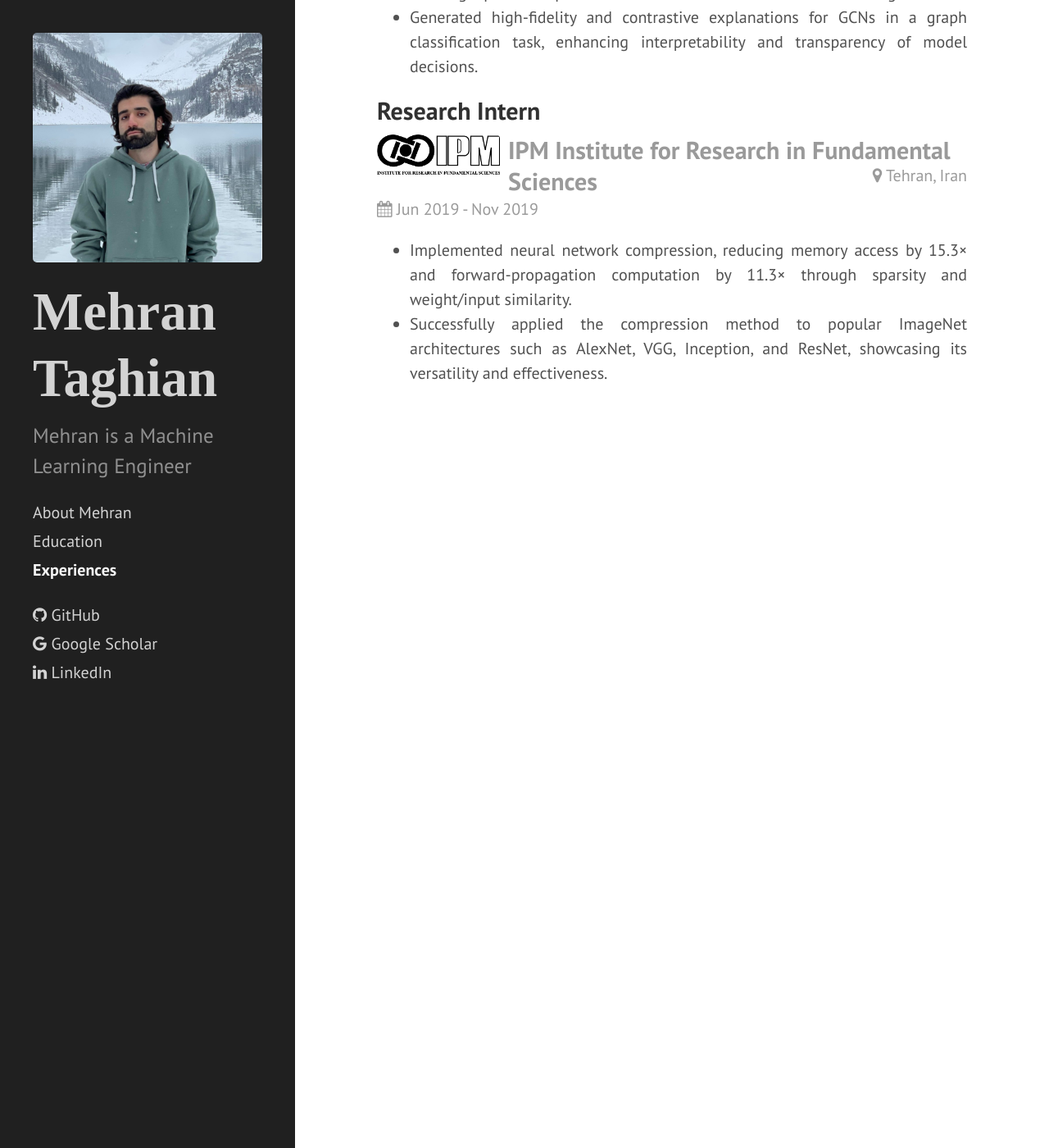
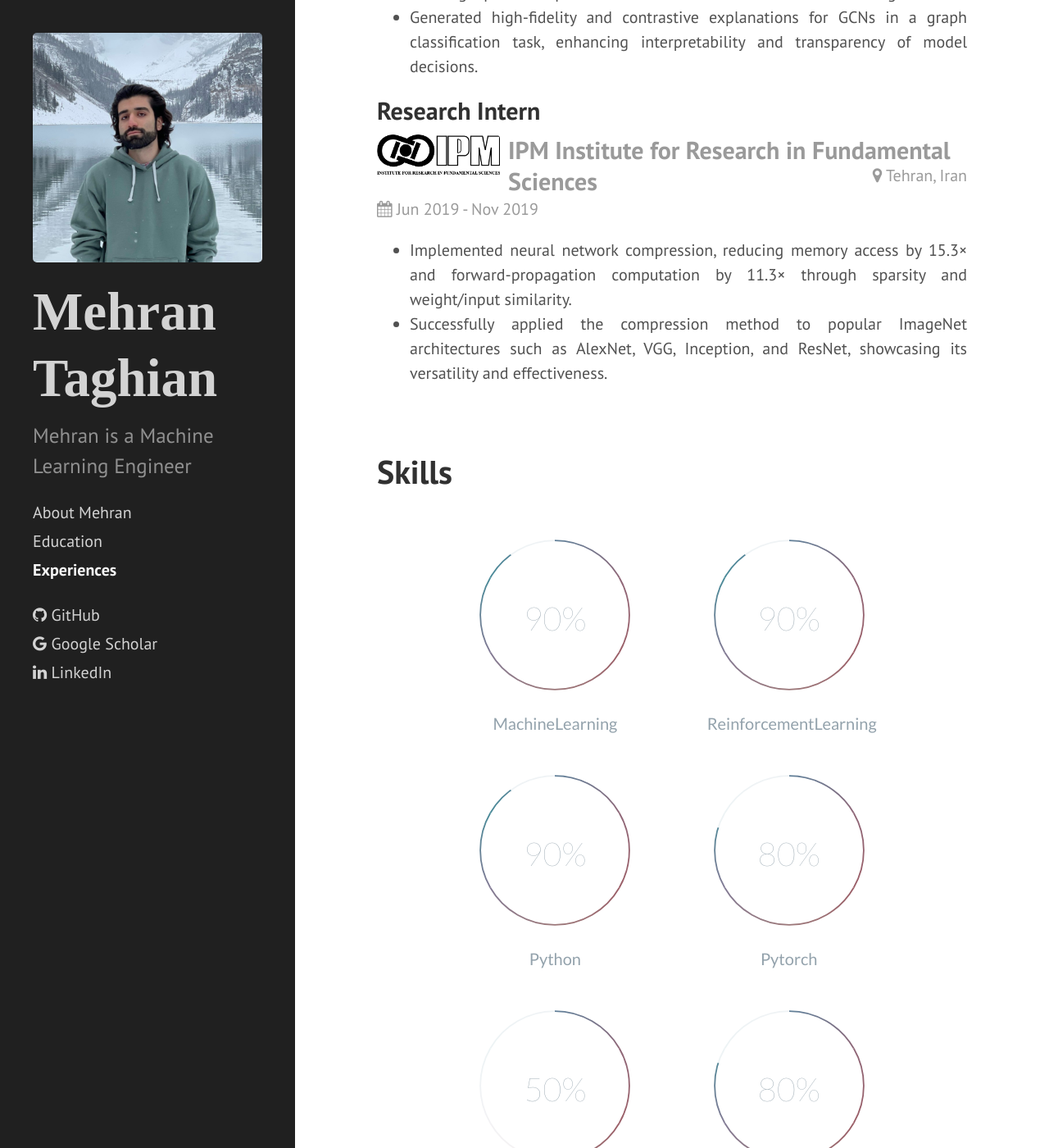
Before and after one commit to MehranTaghian/mehrantaghian.github.io, a Jekyll site: the page built from docs/index.html, in a window 1280 px wide and 1400 px high, scrolled down 3365 px. Shown: the whole window at 82% size. Built offline with Jekyll 4.4.1, drawn with Linux system fonts in a browser that asks for light colours; the list of posts is cut into pages by our own code.

Commit message:
skill bars added

```diff
--- a/docs/_includes/head.html
+++ b/docs/_includes/head.html
@@ -18,6 +18,7 @@
   <link rel="stylesheet" href="{{ '/' | relative_url }}public/css/poole.css">
   <link rel="stylesheet" href="{{ '/' | relative_url }}public/css/syntax.css">
   <link rel="stylesheet" href="{{ '/' | relative_url }}public/css/hyde.css">
+  <link rel="stylesheet" href="{{ '/' | relative_url }}public/css/progress.css">
   <link rel="stylesheet" href="http://fonts.googleapis.com/css?family=PT+Sans:400,400italic,700|Abril+Fatface">
 
   <script src="{{ '/' | relative_url }}public/js/local_script.js"></script>
--- a/docs/index.html
+++ b/docs/index.html
@@ -36,6 +36,67 @@ title: Home
 </div>
 
 
+<h1>Skills</h1>
+
+<!-- Link: https://niemvuilaptrinh.medium.com/how-to-create-skill-bar-and-15-progress-bar-css-javascript-2021-bdcb1d24d7c5 -->
+<!--  Container  -->
+<ul class="progress">
+  {{% for skill in site.data.skills%}}
+  <!--  Item  -->
+  {% for skill in site.data.skills %}
+  {% assign progress = 629 | times: skill.level %}
+  {% assign progress = progress | divided_by: 100 %}
+
+  <li data-name="{{skill.name}}" data-percent="{{skill.level}}%">
+      <svg viewBox="-10 -10 220 220">
+      <g fill="none" stroke-width="2" transform="translate(100,100)">
+      <path d="M 0,-100 A 100,100 0 0,1 86.6,-50" stroke="url(#cl1)"/>
+      <path d="M 86.6,-50 A 100,100 0 0,1 86.6,50" stroke="url(#cl2)"/>
+      <path d="M 86.6,50 A 100,100 0 0,1 0,100" stroke="url(#cl3)"/>
+      <path d="M 0,100 A 100,100 0 0,1 -86.6,50" stroke="url(#cl4)"/>
+      <path d="M -86.6,50 A 100,100 0 0,1 -86.6,-50" stroke="url(#cl5)"/>
+      <path d="M -86.6,-50 A 100,100 0 0,1 0,-100" stroke="url(#cl6)"/>
+      </g>
+      </svg>
+      <svg viewBox="-10 -10 220 220">
+      <path d="M200,100 C200,44.771525 155.228475,0 100,0 C44.771525,0 0,44.771525 0,100 C0,155.228475 44.771525,200 100,200 C155.228475,200 200,155.228475 200,100 Z" stroke-dashoffset="{{progress}}"></path>
+      </svg>
+  </li>
+  {% endfor %}
+</ul>
+
+<!--  Defining Angle Gradient Colors  -->
+<svg width="0" height="0">
+<defs>
+<linearGradient id="cl1" gradientUnits="objectBoundingBox" x1="0" y1="0" x2="1" y2="1">
+  <stop stop-color="#618099"/>
+  <stop offset="100%" stop-color="#8e6677"/>
+</linearGradient>
+<linearGradient id="cl2" gradientUnits="objectBoundingBox" x1="0" y1="0" x2="0" y2="1">
+  <stop stop-color="#8e6677"/>
+  <stop offset="100%" stop-color="#9b5e67"/>
+</linearGradient>
+<linearGradient id="cl3" gradientUnits="objectBoundingBox" x1="1" y1="0" x2="0" y2="1">
+  <stop stop-color="#9b5e67"/>
+  <stop offset="100%" stop-color="#9c787a"/>
+</linearGradient>
+<linearGradient id="cl4" gradientUnits="objectBoundingBox" x1="1" y1="1" x2="0" y2="0">
+  <stop stop-color="#9c787a"/>
+  <stop offset="100%" stop-color="#817a94"/>
+</linearGradient>
+<linearGradient id="cl5" gradientUnits="objectBoundingBox" x1="0" y1="1" x2="0" y2="0">
+  <stop stop-color="#817a94"/>
+  <stop offset="100%" stop-color="#498a98"/>
+</linearGradient>
+<linearGradient id="cl6" gradientUnits="objectBoundingBox" x1="0" y1="1" x2="1" y2="0">
+  <stop stop-color="#498a98"/>
+  <stop offset="100%" stop-color="#618099"/>
+</linearGradient>
+</defs>
+</svg>
+
+
+
 
 <!-- <div class="pagination">
   {% if paginator.next_page %}
--- /dev/null
+++ b/docs/public/css/progress.css
@@ -0,0 +1,51 @@
+@import url(https://fonts.googleapis.com/css?family=Lato:100,400);
+@keyframes load{0%{stroke-dashoffset:0}}
+.progress {
+    position: relative;
+    display: inline-block;
+    padding: 0;
+    text-align: center;
+    &>li {
+        display: inline-block;
+        position: relative;
+        text-align: center;
+        color: #93A2AC;
+        font-family: Lato;
+        font-weight:100;
+        margin: 2rem;
+        &:before {
+            content: attr(data-name);
+            position: absolute;
+            width: 100%;
+            bottom: -2rem;
+            font-weight:400;
+        }
+        &:after {
+            content: attr(data-percent);
+            position: absolute;
+            width: 100%;
+            top: 3.7rem;
+            left: 0;
+            font-size: 2rem;
+            text-align: center;
+        }
+    }
+    svg {
+        width: 10rem;
+        height: 10rem;
+        &:nth-child(2) {
+            position: absolute;
+            left: 0;
+            top: 0;
+            transform: rotate(-90deg);
+        }
+        &:nth-child(2) path {
+            fill: none;
+            stroke-width: 25;
+            stroke-dasharray: 629;
+            stroke: #fff;
+            opacity:.9;
+            animation: load 5s;
+        }
+    }
+}
--- a/skills.yml
+++ b/skills.yml
@@ -1,4 +1,4 @@
-MachineLearning++: 5
+MachineLearning: 5
 ReinforcementLearning: 5
 Python: 5
 
```
Also changed, not shown: docs/_data/skills.yml (added, +44 -0 lines), docs/_config.yml (line endings or trailing spaces), 1 other file.
